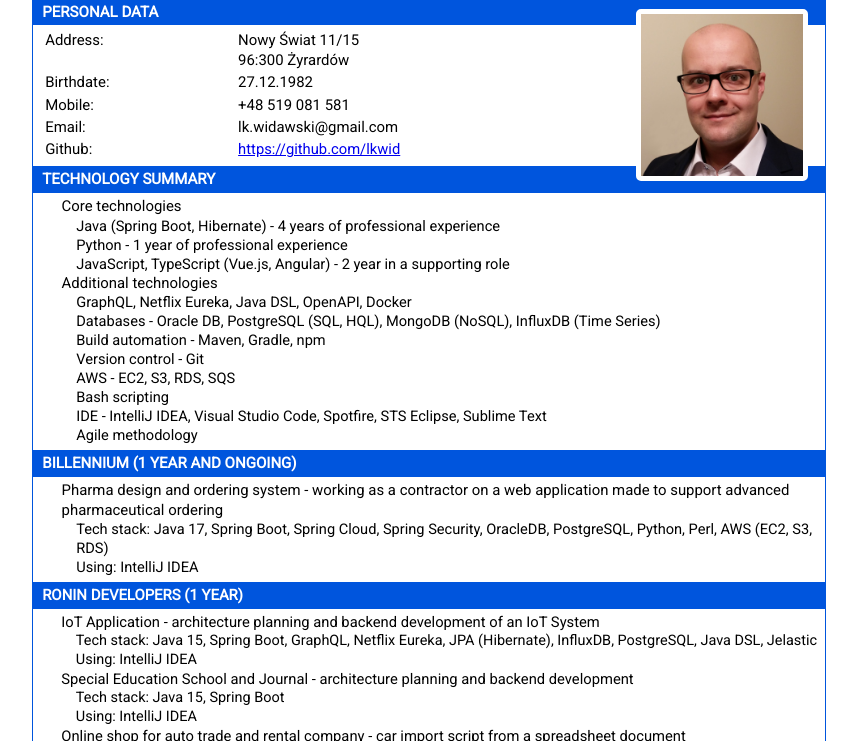
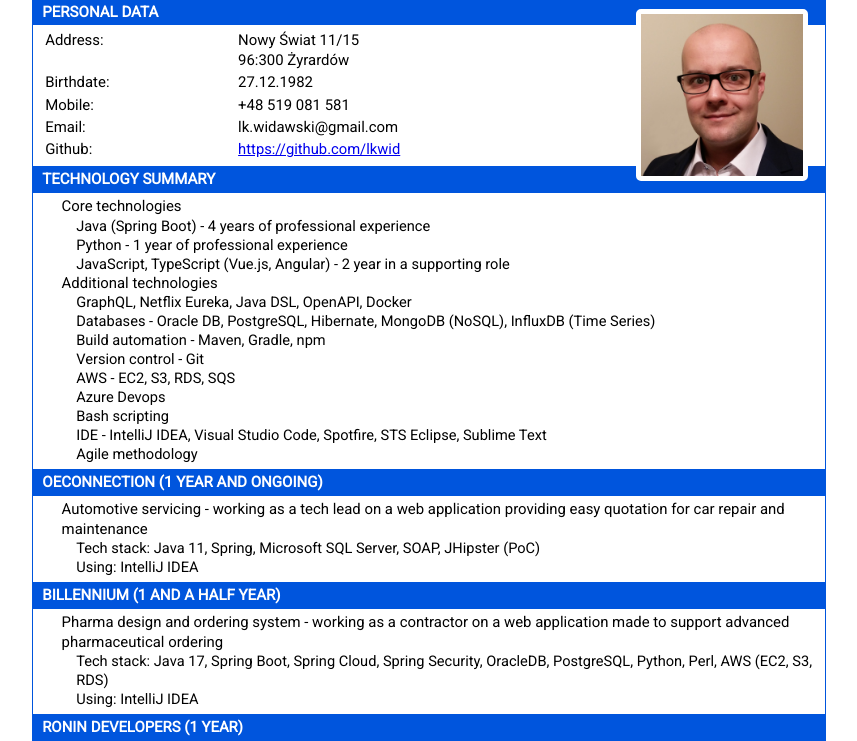
Before and after one commit to lkwid/lkwid.github.io, a plain HTML site: page index.html in a window 1280 px wide. Shown: the part 57-798 px from the top of the page, without its empty margins (211-1068 px from the left). Drawn offline with Linux system fonts and the light colour scheme.

Commit message:
Adding new project

```diff
--- a/index.html
+++ b/index.html
@@ -63,7 +63,7 @@
             <ul class="first-level">
                 <li>Core technologies
                     <ul class="second-level">
-                        <li>Java (Spring Boot, Hibernate) - 4 years of professional experience</li>
+                        <li>Java (Spring Boot) - 4 years of professional experience</li>
                         <li>Python - 1 year of professional experience</li>
                         <li>JavaScript, TypeScript (Vue.js, Angular) - 2 year in a supporting role</li>
                     </ul>
@@ -71,10 +71,11 @@
                 <li>Additional technologies
                     <ul class="second-level">
                         <li>GraphQL, Netflix Eureka, Java DSL, OpenAPI, Docker</li>
-                        <li>Databases - Oracle DB, PostgreSQL (SQL, HQL), MongoDB (NoSQL), InfluxDB (Time Series)</li>
+                        <li>Databases - Oracle DB, PostgreSQL, Hibernate, MongoDB (NoSQL), InfluxDB (Time Series)</li>
                         <li>Build automation - Maven, Gradle, npm</li>
                         <li>Version control - Git</li>
                         <li>AWS - EC2, S3, RDS, SQS</li>
+                        <li>Azure Devops</li>
                         <li>Bash scripting</li>
                         <li>IDE - IntelliJ IDEA, Visual Studio Code, Spotfire, STS Eclipse, Sublime Text</li>
                         <li>Agile methodology</li>
@@ -85,7 +86,25 @@
     </div>
     <div class="row">
         <div class="box header-box">
-            <h4>Billennium (1 year and ongoing)</h4>
+            <h4>OEConnection (1 year and ongoing)</h4>
+        </div>
+    </div>
+    <div class="row">
+        <div class="box content-box">
+            <ul class="first-level">
+                <li>Automotive servicing - working as a tech lead on a web application providing easy quotation for car repair and maintenance
+                    <ul class="second-level">
+                        <li>Tech stack: Java 11, Spring, Microsoft SQL Server, SOAP, JHipster (PoC)
+                        </li>
+                        <li>Using: IntelliJ IDEA</li>
+                    </ul>
+                </li>
+            </ul>
+        </div>
+    </div>
+    <div class="row">
+        <div class="box header-box">
+            <h4>Billennium (1 and a half year)</h4>
         </div>
     </div>
     <div class="row">
```
